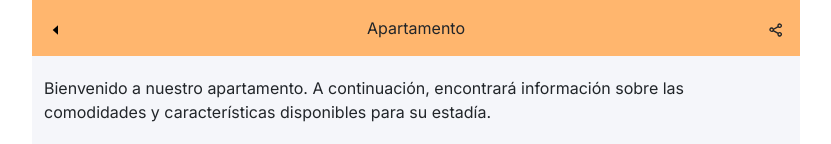
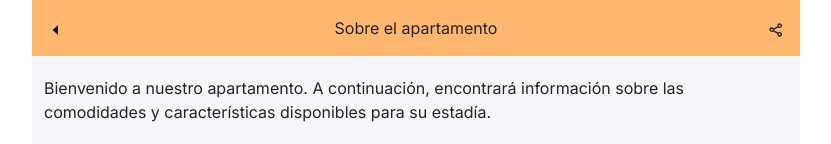
Before and after one commit to andreeramosb/LasBrisasDeCixGuide, a React (Vite) app: page /apartment in a window 1280 px wide. Shown: the top 144 px of the page, without its empty margins (224-1055 px from the left). Built offline with nearby package versions, Linux system fonts and the light colour scheme; a web font is replaced by a local one.

Commit message:
update witout manifest

```diff
--- a/index.html
+++ b/index.html
@@ -4,7 +4,7 @@
     <meta charset="UTF-8" />
     <link rel="icon" type="image/png" href="/logo.png" />
     <meta name="viewport" content="width=device-width, initial-scale=1.0" />
-    <title>Vite + React</title>
+    <title>Las Brisas de Cix</title>
   </head>
   <body>
     <div id="root"></div>
--- a/src/pages/Department/Department.jsx
+++ b/src/pages/Department/Department.jsx
@@ -114,7 +114,7 @@ const Apartment = () => {
 
     return (
         <>
-            <Header title={"Apartamento"} prePage={"/menu"}/>
+            <Header title={"Sobre el apartamento"} prePage={"/menu"}/>
             <div className='container mt-title-accordion'>
                 <p>
                     Bienvenido a nuestro apartamento. A continuación, encontrará información sobre las comodidades y características disponibles para su estadía.
--- a/src/pages/Location/Location.jsx
+++ b/src/pages/Location/Location.jsx
@@ -47,7 +47,7 @@ const Location = () => {
 
     return (
         <>
-            <Header title={"Ubicación"} prePage={"/menu"}/>
+            <Header title={"Sobre ubicación"} prePage={"/menu"}/>
             <div className='container mb-5'>
                 {/* Sección de ubicación dentro del acordeón */}
                 <div className="accordion" id="accordionExample">
--- a/src/pages/SeeYou/SeeYou.jsx
+++ b/src/pages/SeeYou/SeeYou.jsx
@@ -79,7 +79,7 @@ const SeeYou = () => {
 
     return (
         <>
-            <Header title={"Gracias"} prePage={"/menu"} />
+            <Header title={"Regresa pronto"} prePage={"/menu"} />
             <div className='container mb-5'>
                 {/* Sección de acordeones */}
                 <div className="accordion" id="accordionExample">
```
Also changed, not shown: vercel.json (added).
